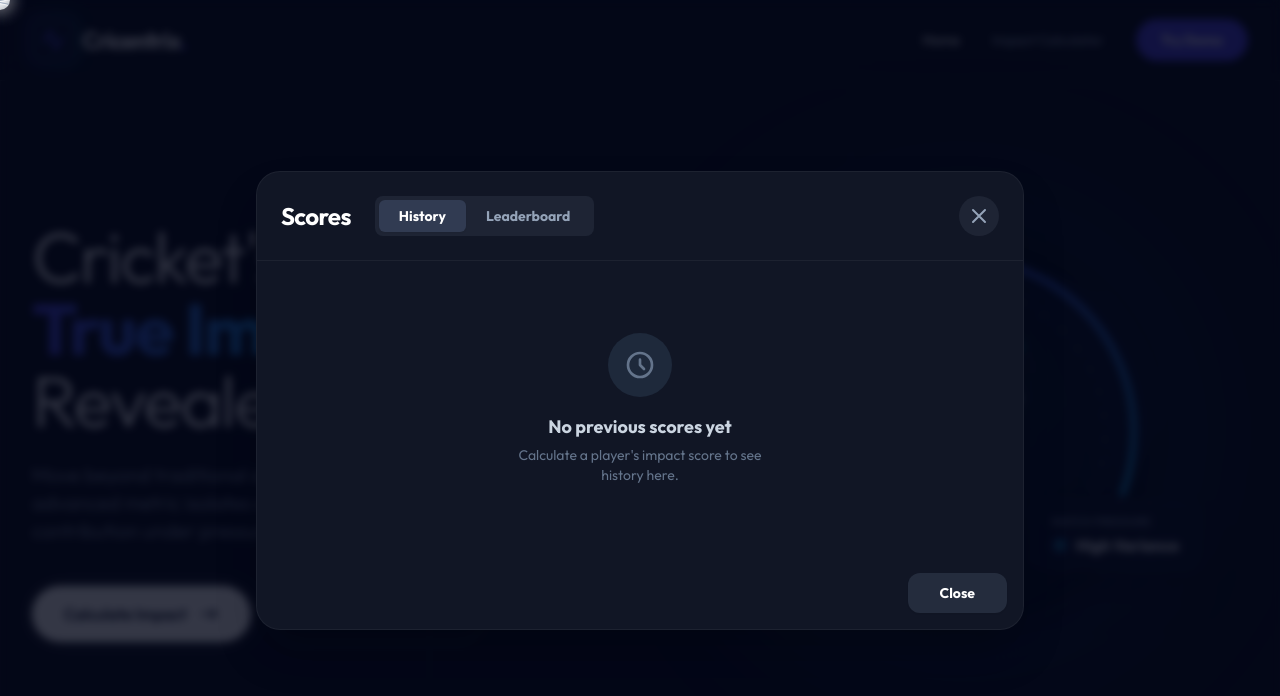
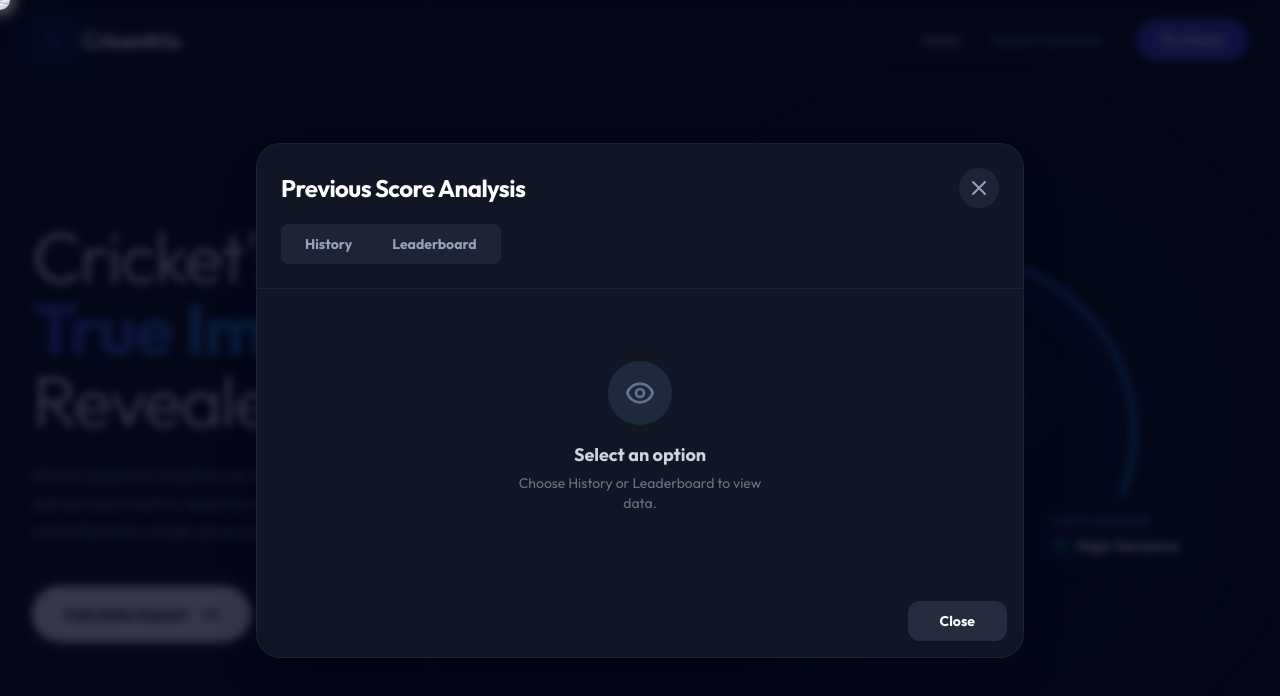
Before and after one commit to misarilakhani/Skill_issue_Cricheroes, a React (Vite) app: page / in a window 1280 px wide. Both pictures are taken after a click on the button "View Previous Scores". Shown: the top 696 px of the page. Built offline with nearby package versions, Linux system fonts and the light colour scheme.

Commit message:
Update history modal to fix tab visibility and player comparisons

```diff
--- a/src/components/HistoryModal.jsx
+++ b/src/components/HistoryModal.jsx
@@ -4,7 +4,7 @@ import { ImpactLeaderboard } from './ImpactLeaderboard';
 
 export function HistoryModal({ onClose }) {
     const [history, setHistory] = useState([]);
-    const [activeTab, setActiveTab] = useState('history'); // 'history' | 'leaderboard'
+    const [activeTab, setActiveTab] = useState(null); // null | 'history' | 'leaderboard'
 
     useEffect(() => {
         setHistory(getHistory());
@@ -18,10 +18,18 @@ export function HistoryModal({ onClose }) {
     return (
         <div className="fixed inset-0 z-[100] flex items-center justify-center p-4 bg-slate-950/80 backdrop-blur-sm animate-in fade-in duration-200">
             <div className="bg-[#111625] border border-white/5 rounded-3xl shadow-2xl max-w-3xl w-full relative max-h-[85vh] flex flex-col">
-                <div className="p-4 sm:p-6 border-b border-white/5 flex justify-between items-center shrink-0">
-                    <div className="flex items-center gap-6">
-                        <h2 className="text-xl sm:text-2xl font-black text-white tracking-tight hidden sm:block">Scores</h2>
-                        <div className="flex bg-[#1e2434] rounded-lg p-1">
+                <div className="p-4 sm:p-6 border-b border-white/5 flex flex-col gap-4 shrink-0">
+                    <div className="flex justify-between items-center w-full">
+                        <h2 className="text-xl sm:text-2xl font-black text-white tracking-tight">Previous Score Analysis</h2>
+                        <button
+                            onClick={onClose}
+                            className="text-slate-400 hover:text-white transition-colors p-2 bg-[#1e2434] rounded-full hover:bg-[#313b52]"
+                        >
+                            <svg xmlns="http://www.w3.org/2000/svg" className="h-5 w-5 sm:h-6 sm:w-6" fill="none" viewBox="0 0 24 24" stroke="currentColor"><path strokeLinecap="round" strokeLinejoin="round" strokeWidth={2} d="M6 18L18 6M6 6l12 12" /></svg>
+                        </button>
+                    </div>
+
+                    <div className="flex bg-[#1e2434] rounded-lg p-1 w-fit">
                         <button
                             onClick={() => setActiveTab('history')}
                             className={`px-4 py-1.5 sm:px-5 text-sm font-bold rounded-md transition-all ${activeTab === 'history' ? 'bg-[#313b52] text-white shadow-sm' : 'text-slate-400 hover:text-slate-200 hover:bg-white/5'}`}
@@ -36,16 +44,17 @@ export function HistoryModal({ onClose }) {
                         </button>
                     </div>
                 </div>
-                    <button
-                        onClick={onClose}
-                        className="text-slate-400 hover:text-white transition-colors p-2 bg-[#1e2434] rounded-full hover:bg-[#313b52]"
-                    >
-                        <svg xmlns="http://www.w3.org/2000/svg" className="h-5 w-5 sm:h-6 sm:w-6" fill="none" viewBox="0 0 24 24" stroke="currentColor"><path strokeLinecap="round" strokeLinejoin="round" strokeWidth={2} d="M6 18L18 6M6 6l12 12" /></svg>
-                    </button>
-                </div>
 
                 <div className="p-4 sm:p-6 overflow-y-auto flex-1">
-                    {activeTab === 'leaderboard' ? (
+                    {!activeTab ? (
+                        <div className="text-center py-12">
+                            <div className="w-16 h-16 mx-auto mb-4 rounded-full bg-slate-800 flex items-center justify-center text-slate-500">
+                                <svg xmlns="http://www.w3.org/2000/svg" className="h-8 w-8" fill="none" viewBox="0 0 24 24" stroke="currentColor"><path strokeLinecap="round" strokeLinejoin="round" strokeWidth={2} d="M15 12a3 3 0 11-6 0 3 3 0 016 0z" /><path strokeLinecap="round" strokeLinejoin="round" strokeWidth={2} d="M2.458 12C3.732 7.943 7.523 5 12 5c4.478 0 8.268 2.943 9.542 7-1.274 4.057-5.064 7-9.542 7-4.477 0-8.268-2.943-9.542-7z" /></svg>
+                            </div>
+                            <h3 className="text-lg font-bold text-slate-300 mb-1">Select an option</h3>
+                            <p className="text-sm text-slate-500 max-w-[250px] mx-auto">Choose History or Leaderboard to view data.</p>
+                        </div>
+                    ) : activeTab === 'leaderboard' ? (
                         <ImpactLeaderboard />
                     ) : history.length === 0 ? (
                         <div className="text-center py-12">
@@ -58,12 +67,20 @@ export function HistoryModal({ onClose }) {
                     ) : (
                         <div className="space-y-3">
                             {history.map((entry, idx) => (
-                                <div key={idx} className="bg-[#181d2d] border border-white/5 rounded-2xl p-5 flex items-center justify-between hover:bg-[#1f2638] transition-colors">
+                                <div key={idx} className="bg-[#181d2d] border border-white/5 rounded-2xl p-5 flex flex-col sm:flex-row sm:items-center justify-between gap-4 hover:bg-[#1f2638] transition-colors">
+                                    <div className="flex flex-col gap-3">
                                         <div className="flex items-center gap-4">
                                             <span className="font-bold text-white text-xl">{entry.player1}</span>
                                             <span className="bg-[#132c32] text-[#36d399] border border-[#132c32] px-2.5 py-1 rounded flex items-center justify-center font-bold text-sm">{entry.score1}</span>
                                         </div>
-                                    <div className="text-[11px] font-bold text-slate-400 bg-[#111625] px-4 py-2 rounded-xl border border-white/5 uppercase tracking-wide">
+                                        {entry.player2 && (
+                                            <div className="flex items-center gap-4">
+                                                <span className="font-bold text-white text-xl">{entry.player2}</span>
+                                                <span className="bg-[#332513] text-[#fbbf24] border border-[#332513] px-2.5 py-1 rounded flex items-center justify-center font-bold text-sm">{entry.score2}</span>
+                                            </div>
+                                        )}
+                                    </div>
+                                    <div className="text-[11px] font-bold text-slate-400 bg-[#111625] px-4 py-2 rounded-xl border border-white/5 uppercase tracking-wide self-start sm:self-center">
                                         {formatDate(entry.timestamp)}
                                     </div>
                                 </div>
```
Also changed, not shown: 5 other files (tests, documents, lock files or other folders). Lines whose indentation alone changed are shown as unchanged.
